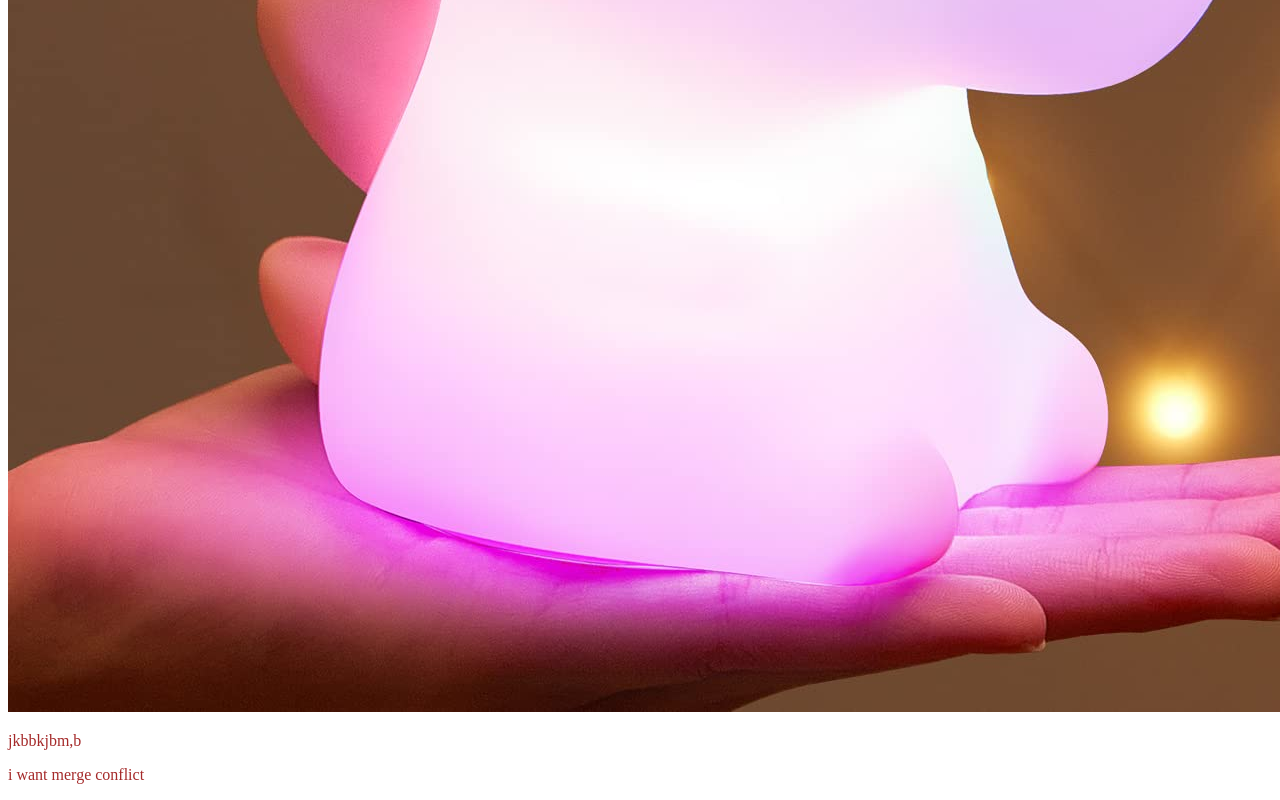
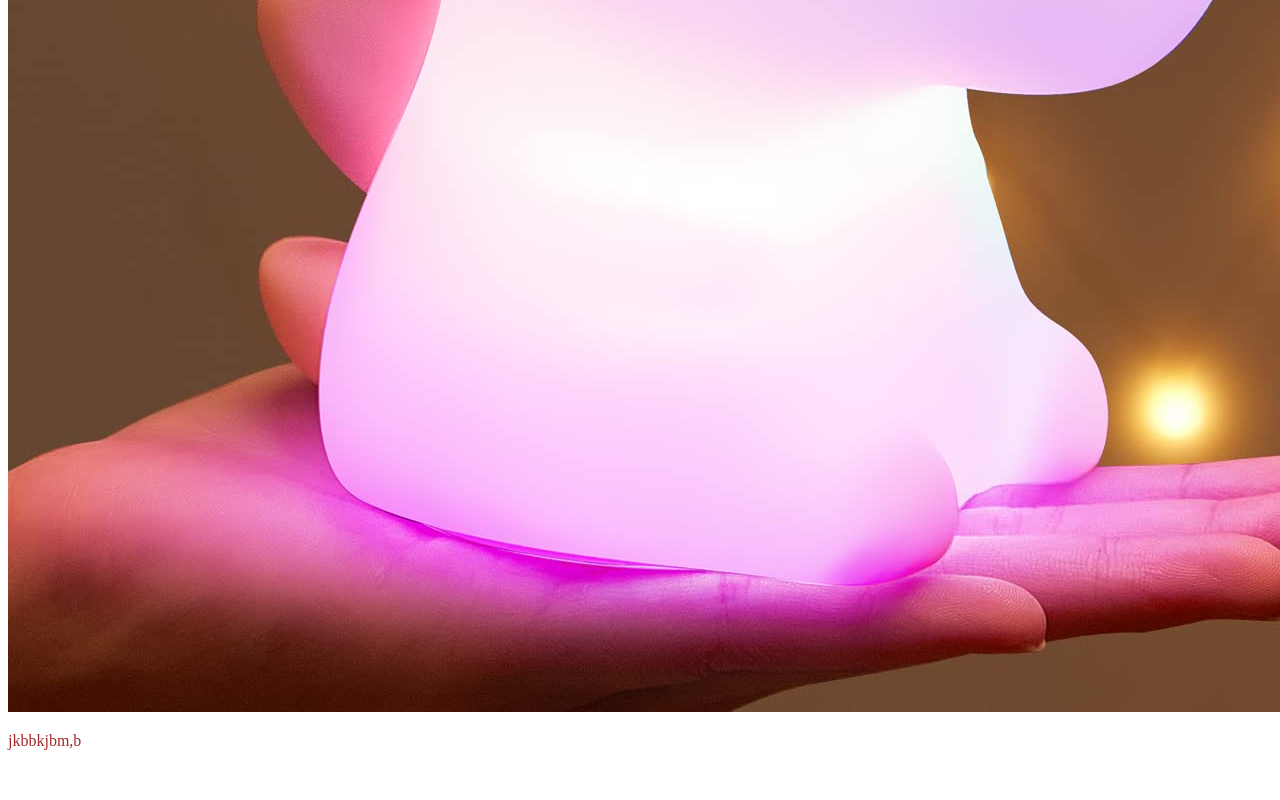
Before and after one commit to VadimTrufyn/bash-test, a plain HTML site: page git-task/my-awesome-site/index.html in a window 1280 px wide. Shown: the part 868-1668 px from the top of the page. After the commit the page ends 1634 px from the top, so only its background shows below. Drawn offline with Linux system fonts and the light colour scheme.

Commit message:
dell content

```diff
--- a/git-task/my-awesome-site/index.html
+++ b/git-task/my-awesome-site/index.html
@@ -10,6 +10,6 @@
     <h1>My awesome site</h1>
     <img src="images/61mznKG6ClL.jpg" alt="">
     <p>jkbbkjbm,b</p>
-    <p>i want merge conflict</p>
+
 </body>
 </html>
```
